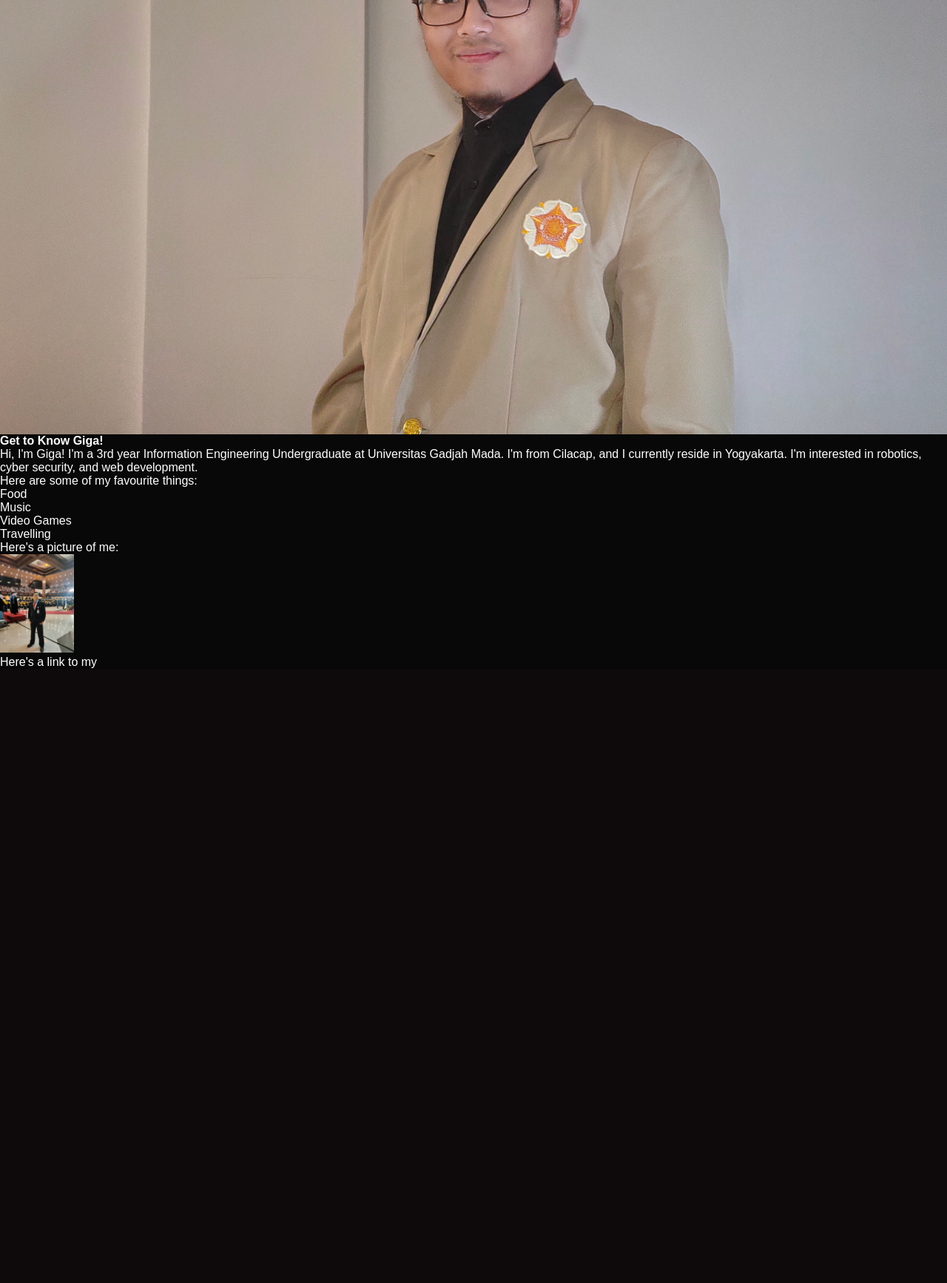
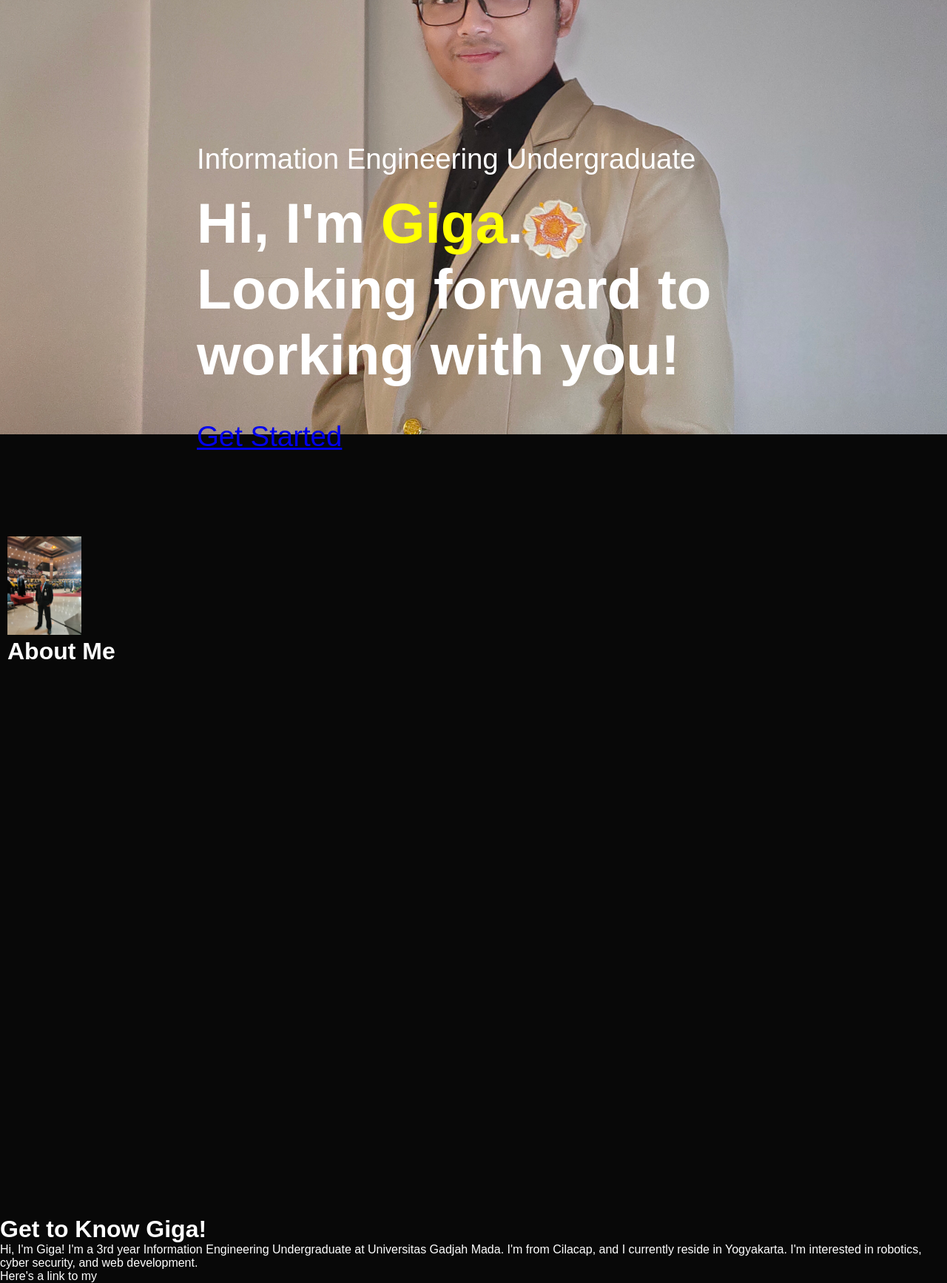
Before and after one commit to gigahidjrikaaa/gigahidjrikaaa.github.io, a PHP site: page / in a window 1280 px wide. Shown: the part 213-1947 px from the top of the page at 74% size. Before the commit the page ends 1116 px from the top, so only its background shows below. Run offline with PHP 8.4, Linux system fonts and the light colour scheme.

Commit message:
Added header texts and about me

```diff
--- a/index.html
+++ b/index.html
@@ -9,6 +9,7 @@
     <script src="script.js"></script>
 </head>
 <body>
+    <!-- Header Section -->
     <div id="header">
         <div class="container">
             <nav>
@@ -22,19 +23,30 @@
                     <li><a href="#">Contact</a></li>
                 </ul>
             </nav>
+            <div class="header-text">
+                <p>Information Engineering Undergraduate</p>
+                <h1>Hi, I'm <span>Giga</span>. Looking forward to working with you!</h1>
+
+                <br>
+                <a href="#" class="btn">Get Started</a>
+            </div>
+        </div>
+    </div>
+    <!-- About Section -->
+    <div id="about">
+        <div class="container">
+            <div class="row">
+                <div class="about-col-1">
+                    <img src="images/giga-portrait.jpg" width="100vw"  alt="Giga's photo">
+                </div>
+                <div class="about-col-2">
+                    <h1>About Me</h1>
+                </div>
+            </div>
         </div>
     </div>
     <h1>Get to Know Giga!</h1>
     <p>Hi, I'm Giga! I'm a 3rd year Information Engineering Undergraduate at Universitas Gadjah Mada. I'm from Cilacap, and I currently reside in Yogyakarta. I'm interested in robotics, cyber security, and web development.</p>
-    <p>Here are some of my favourite things:</p>
-    <ul>
-        <li>Food</li>
-        <li>Music</li>
-        <li>Video Games</li>
-        <li>Travelling</li>
-    </ul>
-    <p>Here's a picture of me:</p>
-    <img src="images/giga-portrait.jpg" alt="Giga" width="100rem">
     <p>Here's a link to my <a href="
 </body>
 </html>
--- a/style.css
+++ b/style.css
@@ -3,7 +3,6 @@
     padding: 0;
     border: 0;
     outline: 0;
-    font-size: 100%;
     vertical-align: baseline;
     background: transparent;
     font-family: 'Poppins', sans-serif;
@@ -52,6 +51,7 @@ nav ul li a {
     font-weight: bold;
 }
 
+/* Create a line below the text */
 nav ul li a::after {
     content: '';
     width: 0%;
@@ -63,7 +63,34 @@ nav ul li a::after {
     transition: 0.5s;
 }
 
+/* When hovered, show the line below */
 nav ul li a:hover::after {
     width: 100%;
     transition: 0.5s;
 }
+
+.header-text {
+    position: absolute;
+    margin: 20%;
+    font-size: 3vw;
+    /* top: 50%;
+    left: 50%;
+    transform: translate(-50%, -50%); */
+}
+
+.header-text h1 {
+    font-size: 6vw;
+    margin-top: 20px;
+}
+
+.header-text span {
+    color: yellow;
+}
+
+/* About */
+#about {
+    width: 100%;
+    height: 100vh;
+    padding: 10% 0;
+    background-color: #080808;
+}
```
